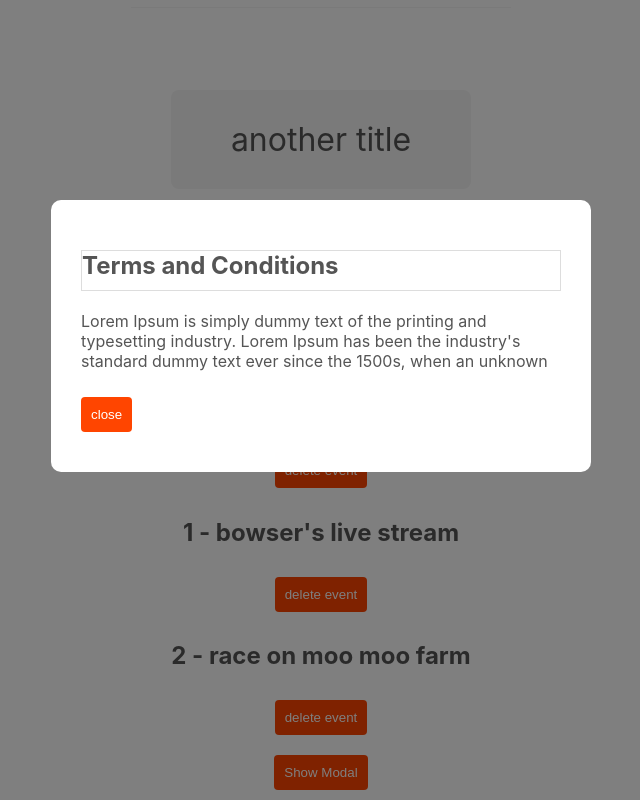
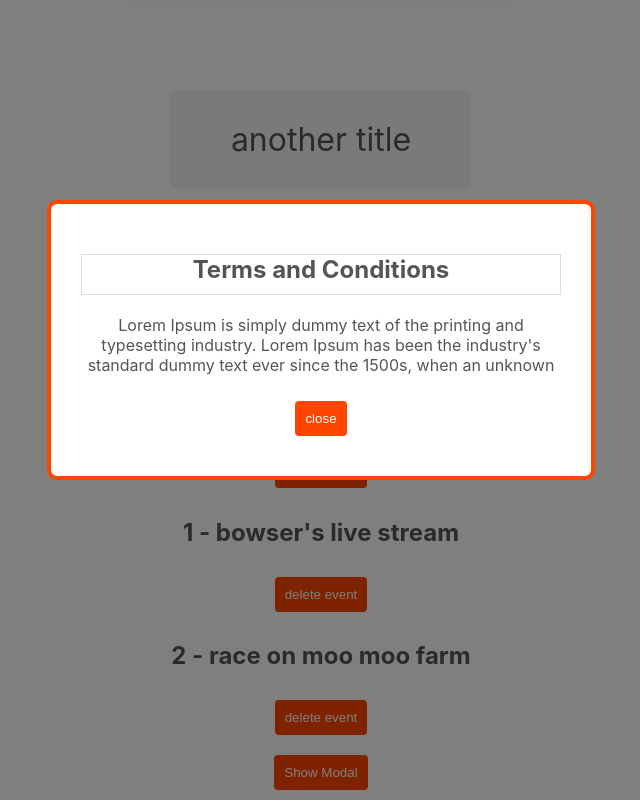
Before and after one commit to Dami-Programmer/Learning-React, a React (Create React App) app in the folder my-first-react-app/: page / in a window 1280 px wide. Both pictures are taken after a click on the button "Show Modal". Shown: the part 182-982 px from the top of the page, without its empty margins (319-959 px from the left). Built offline with nearby package versions, Linux system fonts and the light colour scheme.

Commit message:
learnt about inline css in React

```diff
--- a/my-first-react-app/src/components/Modal.js
+++ b/my-first-react-app/src/components/Modal.js
@@ -4,7 +4,14 @@ import "./Modal.css";
 export default function Modal({ children, handleClose }) {
   return ReactDOM.createPortal(
     <div className="modal-backdrop">
-      <div className="modal">
+      <div
+        className="modal"
+        style={{
+          border: "4px solid",
+          borderColor: "#ff4500",
+          textAlign: "center",
+        }}
+      >
         {children}
         <button onClick={handleClose}>close</button>
       </div>
```
